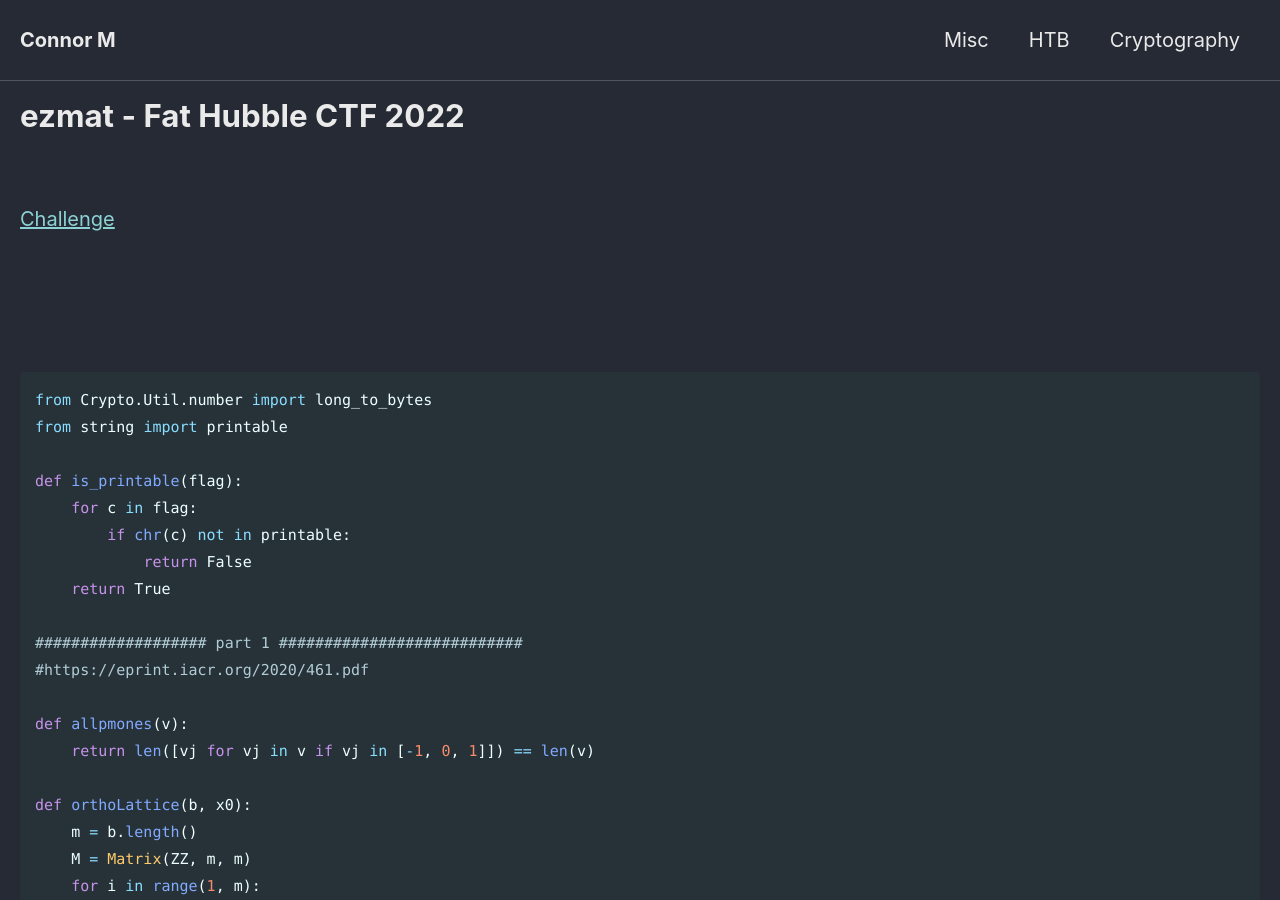
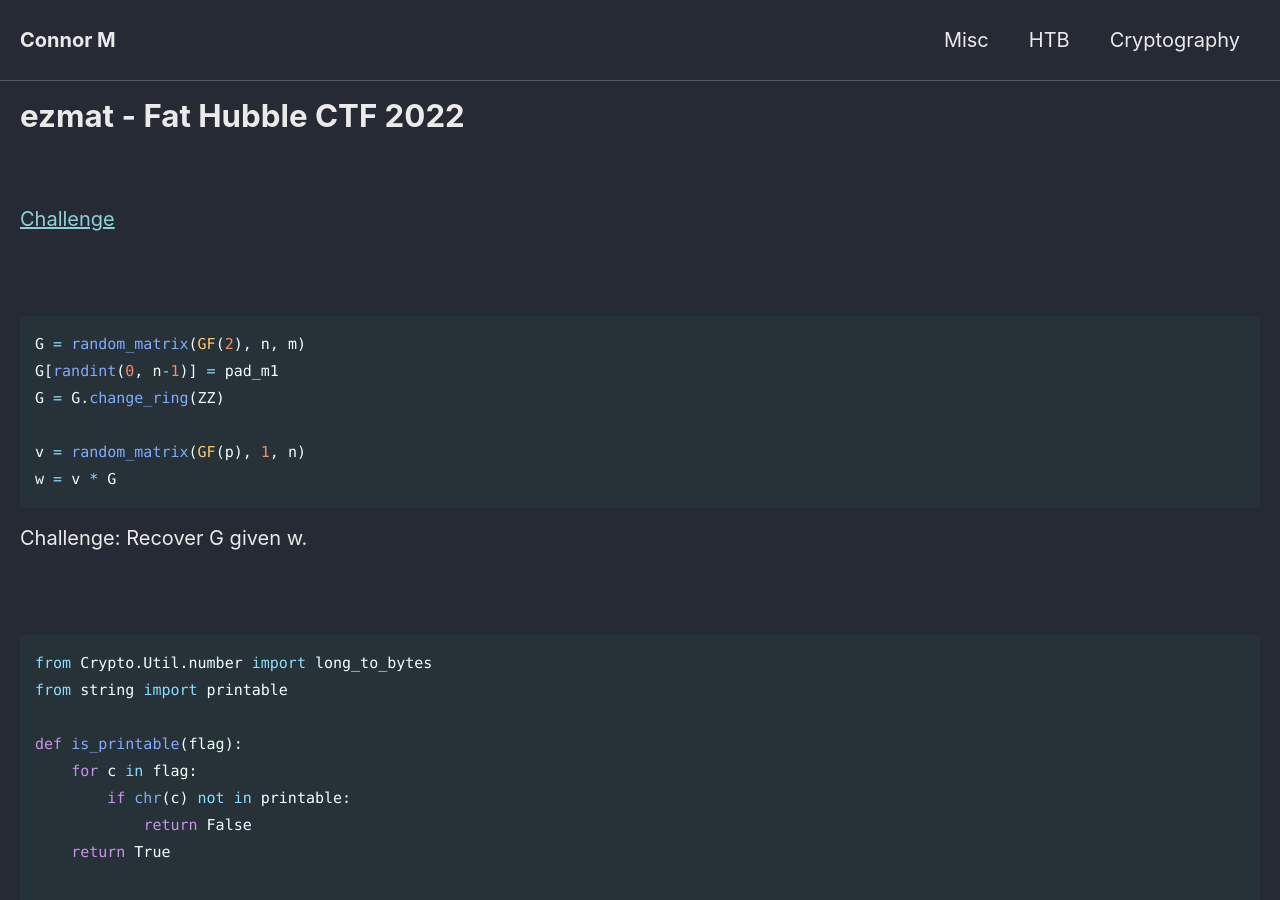
Before and after one commit to Connor-McCartney/Connor-McCartney.github.io, a Jekyll site: the page built from _pages/cryptography/other/ezmat-Fat-Hubble-CTF-2022.md, in a window 1280 px wide and 900 px high. Built offline with Jekyll 4.4.1, drawn with Linux system fonts in a browser that asks for light colours; cached includes are drawn as plain includes.

Commit message:
Update ezmat-Fat-Hubble-CTF-2022.md

````diff
--- a/_pages/cryptography/other/ezmat-Fat-Hubble-CTF-2022.md
+++ b/_pages/cryptography/other/ezmat-Fat-Hubble-CTF-2022.md
@@ -9,7 +9,16 @@ title: ezmat - Fat Hubble CTF 2022
 
 <br>
 
+```py
+G = random_matrix(GF(2), n, m)
+G[randint(0, n-1)] = pad_m1
+G = G.change_ring(ZZ)
 
+v = random_matrix(GF(p), 1, n)
+w = v * G
+```
+
+Challenge: Recover G given w.
 
 <br>
 
````
